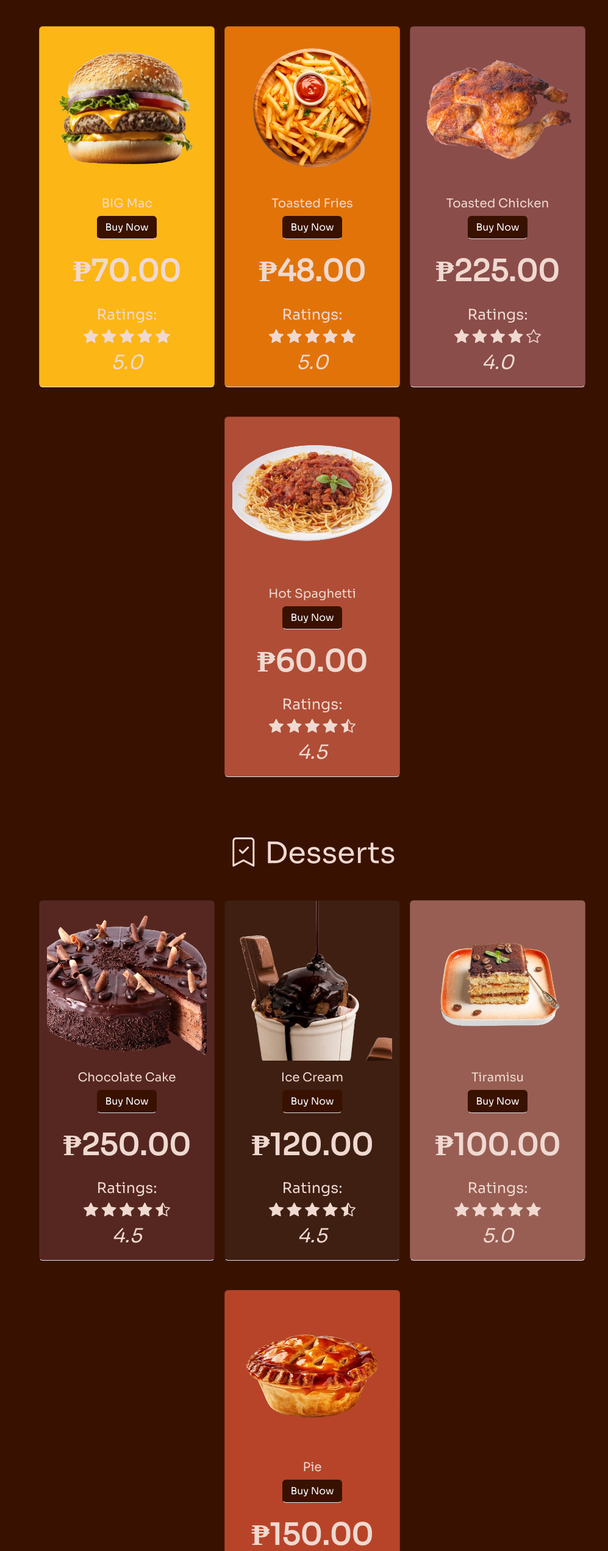
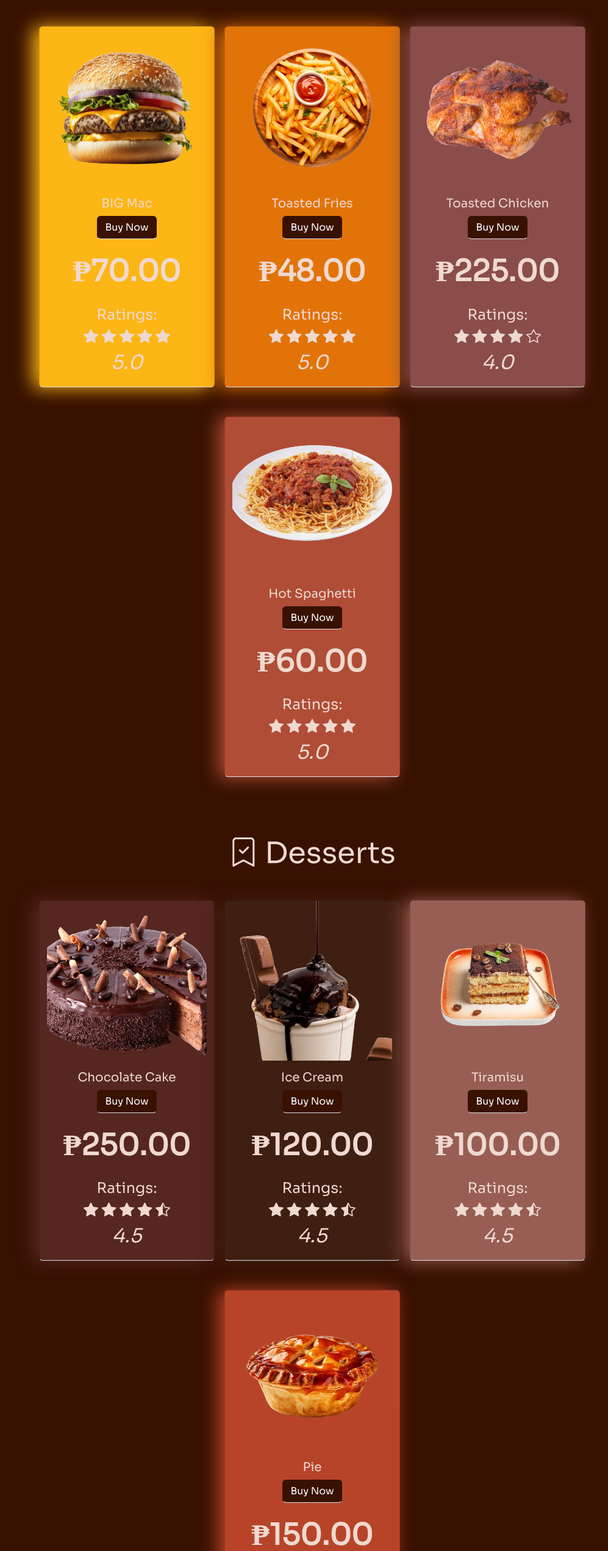
Before and after one commit to angelomiko129/Botabara_V1-Landing-Page, a website: page index.html in a window 1280 px wide. Shown: the part 3031-5574 px from the top of the page at 61% size, without its empty margins (128-1125 px from the left). Drawn offline with nearby package versions, Linux system fonts and the light colour scheme.

Commit message:
Update landing page

```diff
--- a/css/styles.scss
+++ b/css/styles.scss
@@ -138,6 +138,7 @@
 
 .burger {
     background-color: var(--burger-color);
+    box-shadow: -10px 1px 30px var(--burger-color);
 }
 
 .burger:hover {
@@ -146,6 +147,7 @@
 
 .fries {
     background-color: var(--fries-color);
+    box-shadow: -10px 1px 30px var(--fries-color);
 }
 
 .fries:hover {
@@ -154,6 +156,7 @@
 
 .chicken {
     background-color: var(--chicken-color);
+    box-shadow: -10px 1px 30px var(--chicken-color);
 }
 
 .chicken:hover {
@@ -162,6 +165,7 @@
 
 .spaghetti {
     background-color: var(--spag-color);
+    box-shadow: -10px 1px 30px var(--spag-color);
 }
 
 .spaghetti:hover {
@@ -170,6 +174,7 @@
 
 .cake {
     background-color: var(--cake-color);
+    box-shadow: -10px 1px 30px var(--cake-color);
 }
 
 .cake:hover {
@@ -178,6 +183,7 @@
 
 .ice-cream {
     background-color: var(--ice-cream-color);
+    box-shadow: -10px 1px 30px var(--ice-cream-color);
 }
 
 .ice-cream:hover {
@@ -186,6 +192,7 @@
 
 .tiramisu {
     background-color: var(--tiramisu-color);
+    box-shadow: -10px 1px 30px var(--tiramisu-color);
 }
 
 .tiramisu:hover {
@@ -194,6 +201,7 @@
 
 .pie {
     background-color: var(--pie-color);
+    box-shadow: -10px 1px 30px var(--pie-color);
 }
 
 .pie:hover {
--- a/index.html
+++ b/index.html
@@ -294,9 +294,9 @@
                 <i class="bi bi-star-fill"></i>
                 <i class="bi bi-star-fill"></i>
                 <i class="bi bi-star-fill"></i>
-                <i class="bi bi-star-half"></i>
+                <i class="bi bi-star-fill"></i>
               </div>
-              <div class="rating-container text-light" style="font-size: 2rem;font-style: italic;">4.5</div>
+              <div class="rating-container text-light" style="font-size: 2rem;font-style: italic;">5.0</div>
             </div>
           </div>
           <h2 class="display-5 text-center my-5 text-light" id="desserts"><i class="bi bi-bookmark-check"></i> Desserts</h2>
@@ -345,9 +345,9 @@
                 <i class="bi bi-star-fill"></i>
                 <i class="bi bi-star-fill"></i>
                 <i class="bi bi-star-fill"></i>
-                <i class="bi bi-star-fill"></i>
+                <i class="bi bi-star-half"></i>
               </div>
-              <div class="rating-container text-light" style="font-size: 2rem;font-style: italic;">5.0</div>
+              <div class="rating-container text-light" style="font-size: 2rem;font-style: italic;">4.5</div>
             </div>
           </div>
           <div class="card d-inline-block me-0 mx-md-2 mx-4 box-shadow mb-5 hover text-center pie border-bottom"
```
Also changed, not shown: css/styles.css.
